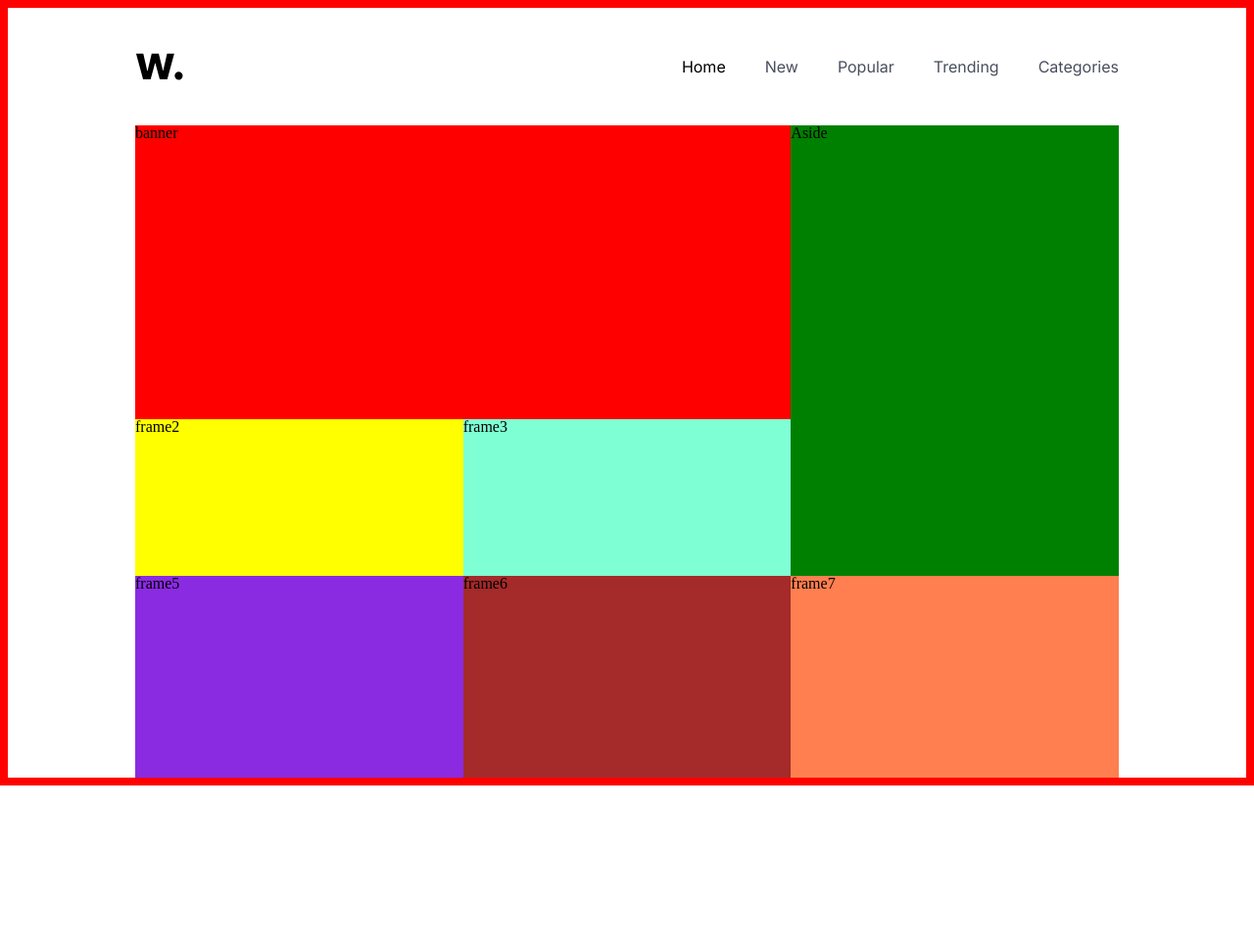
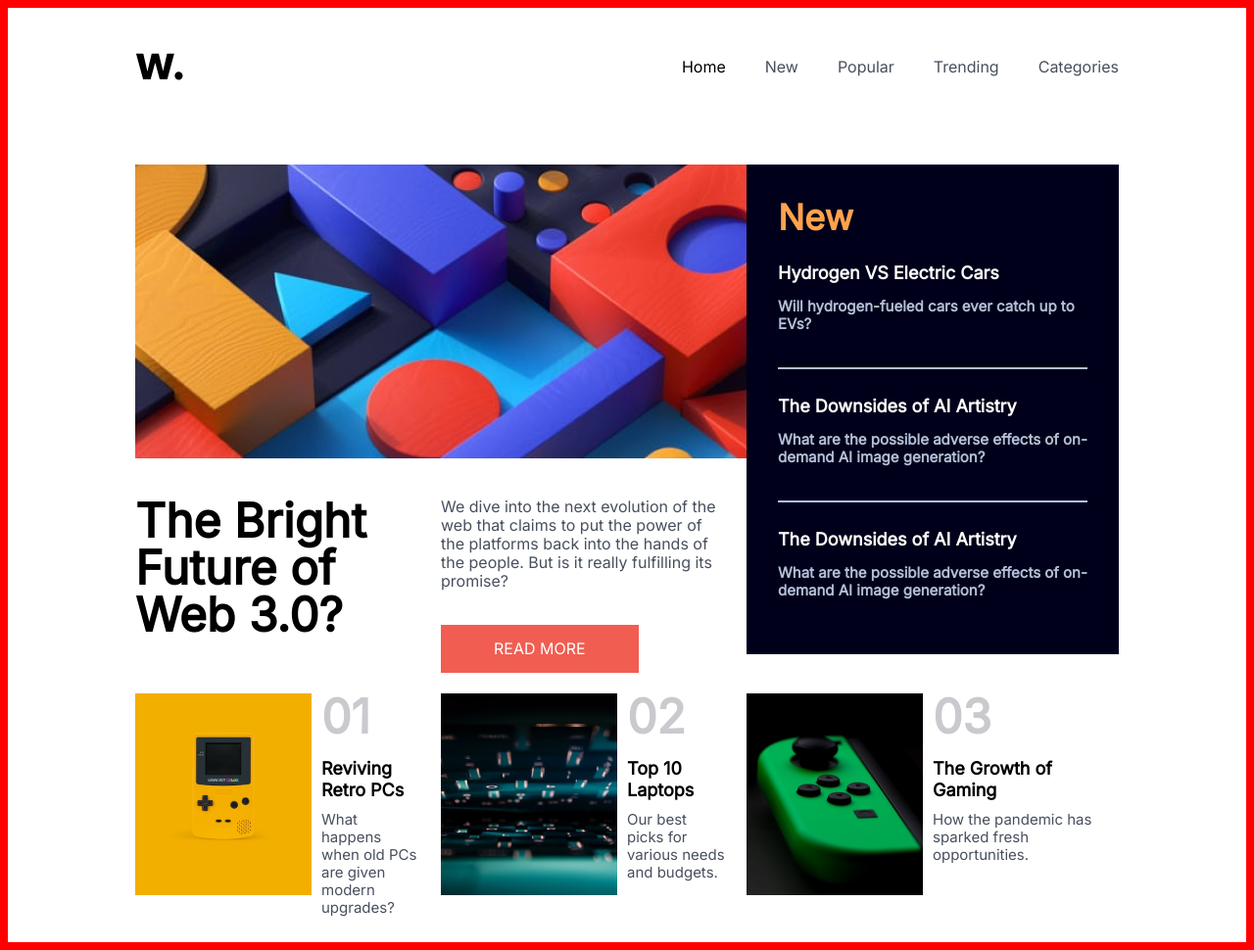
Before and after one commit to kakha326/davaleba-11, a plain HTML site: page index.html in a window 1280 px wide. Shown: the whole page at 98% size. Before the commit the page ends 802 px from the top, so only its background shows below. Drawn offline with Linux system fonts and the light colour scheme.

Commit message:
fullpage

```diff
--- a/css/style.css
+++ b/css/style.css
@@ -3,9 +3,11 @@
     max-width: 1440px;
     width: 100%;
     margin: auto;
-    padding: 0 130px;
+    padding: 0 130px 48px;
     border: 8px solid red;
     display: grid;
+    column-gap: 20px;
+    row-gap: 40px;
     grid-template-columns: 1fr 1fr 1fr;
     grid-template-rows: 120px 300px 160px 206px;
     grid-template-areas:
@@ -32,51 +34,144 @@ ul {
     gap: 40px;
 
 }
-.navli{
+
+.navli {
     color: #484F5E;
     font-size: 16px;
     font-family: 'Inter', sans-serif;
     line-height: 19px;
 }
-li:nth-child(1) a{
+
+li:nth-child(1) a {
     color: #000;
 }
 
-/* banner */
+.banner {
 
-
-
-.banner {
     grid-area: BANNER;
-    background-color: red;
+    /* background-color: red; */
 }
 
+/* aside */
 aside {
+    padding: 32px 32px 60px 32px;
     grid-area: ASIDE;
-    background-color: green;
+    background: #00001A;
 }
 
+h1 {
+    color: #FFA24C;
+    font-size: 36px;
+    font-family: 'Inter', sans-serif;
+    font-weight: 700;
+    line-height: 44px;
+}
+
+.article {
+    margin: 24px 0 24px 0;
+}
+
+.articleh2 {
+    margin-bottom: 14px;
+    color: #FCFCFC;
+    font-size: 18px;
+    font-family: 'Inter', sans-serif;
+    font-weight: 700;
+    line-height: 22px;
+}
+
+.article1p {
+    color: #B3BFD7;
+    font-size: 15px;
+    font-family: 'Inter', sans-serif;
+    font-weight: 700;
+    line-height: 18px;
+}
+
+/* frame2 */
 .frame2 {
     grid-area: FRAME2;
-    background-color: yellow;
+    /* background-color: yellow; */
 }
 
+.frame2div {
+    width: 281px;
+}
+
+.frame2title {
+    color: #000;
+    font-size: 48px;
+    font-family: 'Inter', sans-serif;
+    font-weight: 700;
+    line-height: 48px;
+}
+
+/* frame3 */
 .frame3 {
     grid-area: FRAME3;
-    background-color: aquamarine;
+    /* background-color: aquamarine; */
 }
 
-.frame5 {
-    grid-area: FRAME5;
-    background-color: blueviolet;
+.frame3p {
+    margin-bottom: 35px;
+    color: #484F5E;
+    font-size: 16px;
+    font-family: 'Inter', sans-serif;
+    line-height: 19px;
 }
 
-.frame6 {
-    grid-area: FRAME6;
-    background-color: brown;
+.frame3_button {
+    padding: 15px 54px;
+    border-style: none;
+    background: #F15D51;
+    color: #FFF;
+    font-size: 16px;
+    font-family: 'Inter', sans-serif;
+    line-height: 19px;
+
+}
+/* frame5 */
+.frame5 {
+    display: flex;
+    gap: 10px;
+    grid-area: FRAME5;
+    /* background-color: blueviolet; */
 }
 
+.frame5h {
+    color: #CAC9CD;
+    font-size: 48px;
+    font-family: 'Inter', sans-serif;
+    font-weight: 700;
+    line-height: 48px;
+}
+
+.frame5title {
+    margin: 18px 0 10px 0;
+    color: #000;
+    font-size: 18px;
+    font-family: 'Inter', sans-serif;
+    font-weight: 700;
+    line-height: 22px;
+}
+
+.frame5p {
+    color: #484F5E;
+    font-size: 15px;
+    font-family: 'Inter', sans-serif;
+    line-height: 18px;
+}
+/* frame6 */
+.frame6 {
+    display: flex;
+    gap: 10px   ;
+    grid-area: FRAME6;
+    /* background-color: brown; */
+}
+/* frame7 */
 .frame7 {
+    display: flex;
+    gap: 10px   ;
     grid-area: FRAME7;
-    background-color: coral;
+    /* background-color: coral; */
 }
--- a/index.html
+++ b/index.html
@@ -20,17 +20,17 @@
             <nav>
                 <ul>
                     <li>
-                   <a  class="navli"href="">Home</a>
+                        <a class="navli" href="">Home</a>
                     </li>
                     <li>
                         <a class="navli" href="">New</a>
                     </li>
-                <li >
+                    <li>
                         <a class="navli" href="">Popular</a>
 
                     </li>
                     <li>
-                 <a  class="navli"href="">Trending</a>
+                        <a class="navli" href="">Trending</a>
                     </li>
                     <li>
                         <a class="navli" href="">Categories</a>
@@ -40,13 +40,69 @@
             </nav>
 
         </header>
-        <div class="banner"> banner </div>
-        <aside> Aside </aside>
-        <div class="frame2">frame2</div>
-        <div class="frame3">frame3</div>
-        <div class="frame5">frame5</div>
-        <div class="frame6">frame6</div>
-        <div class="frame7">frame7</div>
+        <div class="banner">
+            <img class="bannerimg" src="img/banner.png">
+        </div>
+        <aside>
+            <h1>New</h1>
+            <div class="article">
+                <h2 class="articleh2">Hydrogen VS Electric Cars</h2>
+                <p class="article1p">Will hydrogen-fueled cars ever catch up to EVs?</p>
+            </div>
+            <img src="img/Line 1.png" alt="">
+            <div class="article">
+                <h2 class="articleh2">The Downsides of AI Artistry</h2>
+                <p class="article1p">What are the possible adverse effects of on-demand AI image generation?</p>
+            </div>
+            <img src="img/Line 1.png" alt="">
+            <div class="article">
+                <h2 class="articleh2">The Downsides of AI Artistry</h2>
+                <p class="article1p">What are the possible adverse effects of on-demand AI image generation?</p>
+            </div>
+
+
+
+
+        </aside>
+        <div class="frame2">
+            <div class="frame2div">
+                <h3 class="frame2title">The Bright Future of Web 3.0?</h3>
+            </div>
+
+        </div>
+        <div class="frame3">
+            <p class="frame3p">We dive into the next evolution of the web that claims to put the power of the platforms
+                back into the hands of the people. But is it really fulfilling its promise?</p>
+            <button class="frame3_button">READ MORE</button>
+        </div>
+        <div class="frame5">
+            <img src="img/Rectangle 1.png" alt="play">
+            <div class="frame5div">
+                <h4 class="frame5h">01</h4>
+                <h4 class="frame5title">Reviving Retro PCs</h4>
+                <p class="frame5p">What happens when old PCs are given modern upgrades?
+                </p>
+            </div>
+        </div>
+        <div class="frame6">
+            <img src="img/Rectangle 2.png" alt="play">
+            <div class="frame5div">
+                <h4 class="frame5h">02</h4>
+                <h4 class="frame5title">Top 10 Laptops </h4>
+                <p class="frame5p">Our best picks for various needs and budgets.
+                </p>
+            </div>
+
+        </div>
+        <div class="frame7">
+            <img src="img/Rectangle 3.png" alt="play">
+            <div class="frame5div">
+                <h4 class="frame5h">03</h4>
+                <h4 class="frame5title">The Growth of Gaming</h4>
+                <p class="frame5p">How the pandemic has sparked fresh opportunities.
+                </p>
+            </div>
+        </div>
 
     </div>
 
```
Also changed, not shown: img/Line 1.png (added), img/Rectangle 1.png (added), img/Rectangle 2.png (added), img/Rectangle 3.png (added), img/banner.png (added). Lines whose indentation alone changed are shown as unchanged.
